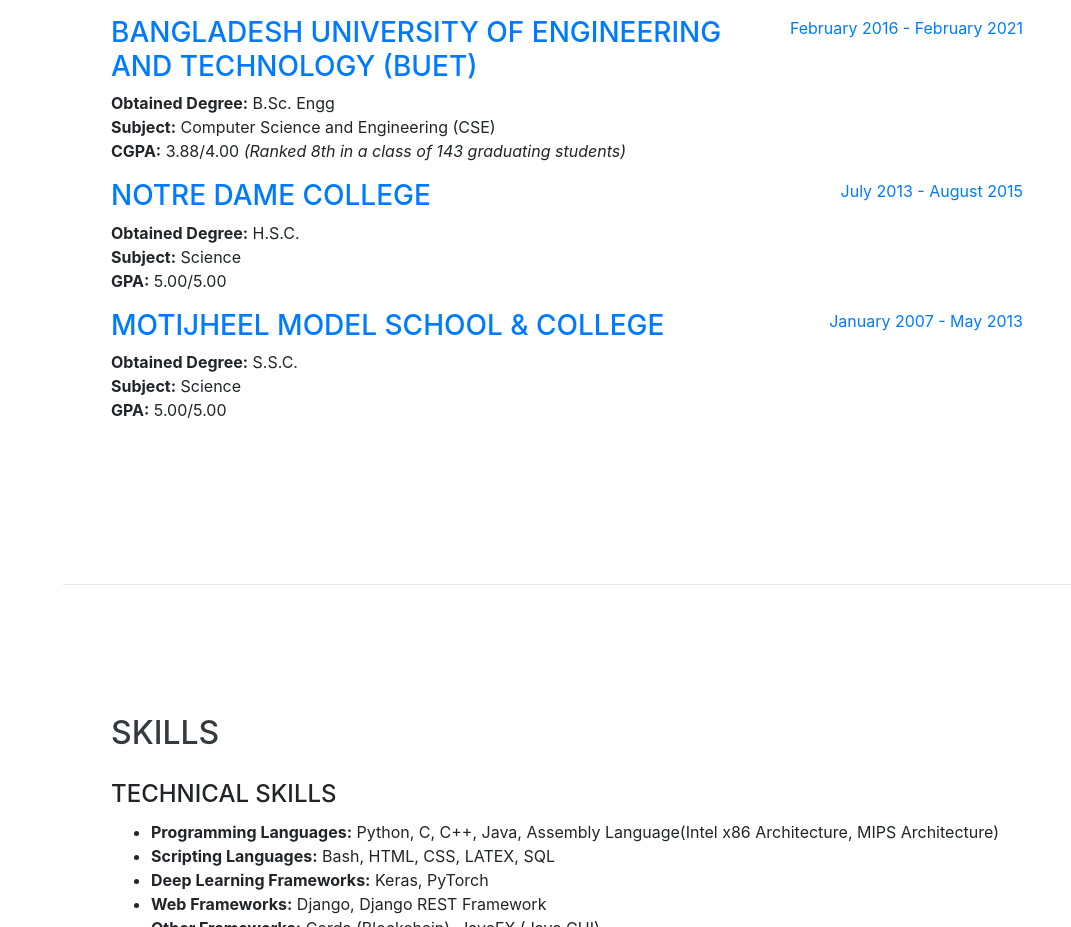
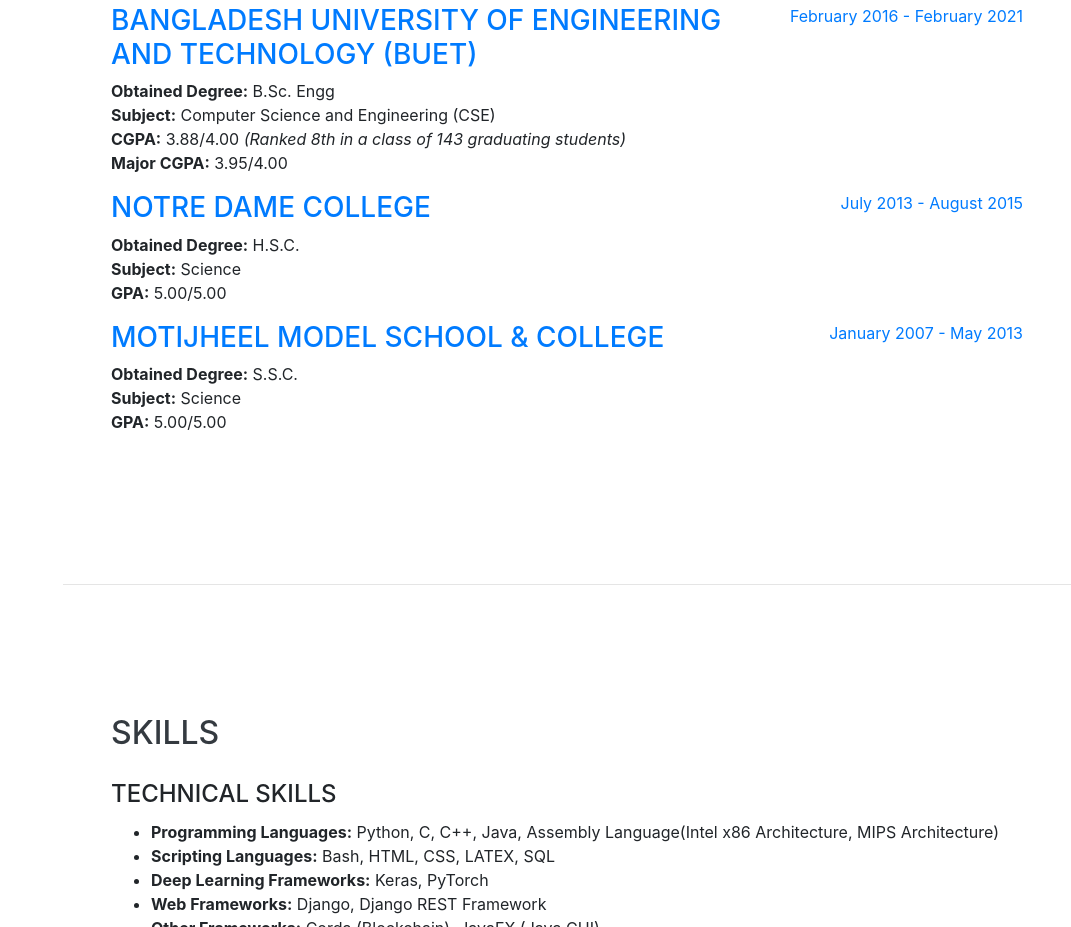
Before and after one commit to Subangkar/Subangkar.github.io, a website with bundled scripts: page index.html in a window 1280 px wide. Shown: the part 2618-3545 px from the top of the page, without its empty margins (209-1280 px from the left). Built offline with nearby package versions, Linux system fonts and the light colour scheme; a web font is replaced by a local one.

Commit message:
Added Major CGPA

```diff
--- a/index.html
+++ b/index.html
@@ -165,7 +165,9 @@
           <h3><a href="http://buet.ac.bd/">Bangladesh University of Engineering and Technology (BUET)</a></h3>
           <div><strong>Obtained Degree:</strong> B.Sc. Engg</div>
           <div><strong>Subject:</strong> Computer Science and Engineering (CSE)</div>
-          <p><strong>CGPA:</strong> 3.88/4.00 <i>(Ranked 8th in a class of 143 graduating students)</i></p>
+          <p><strong>CGPA:</strong> 3.88/4.00 <i>(Ranked 8th in a class of 143 graduating students)</i><br>
+            <strong>Major CGPA:</strong> 3.95/4.00</p>
+
         </div>
         <div class="resume-date text-md-right"><span class="text-primary">February 2016 - February 2021</span></div>
       </div>
```
